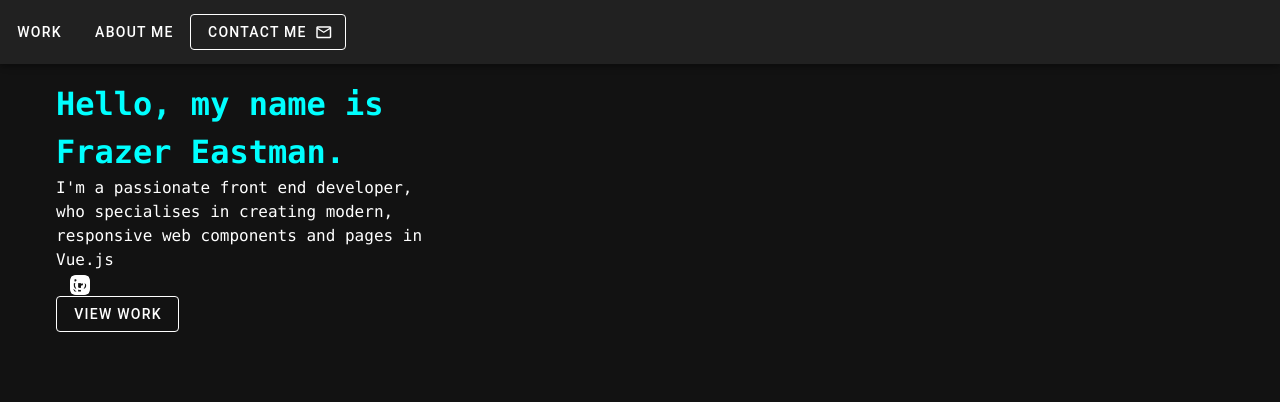
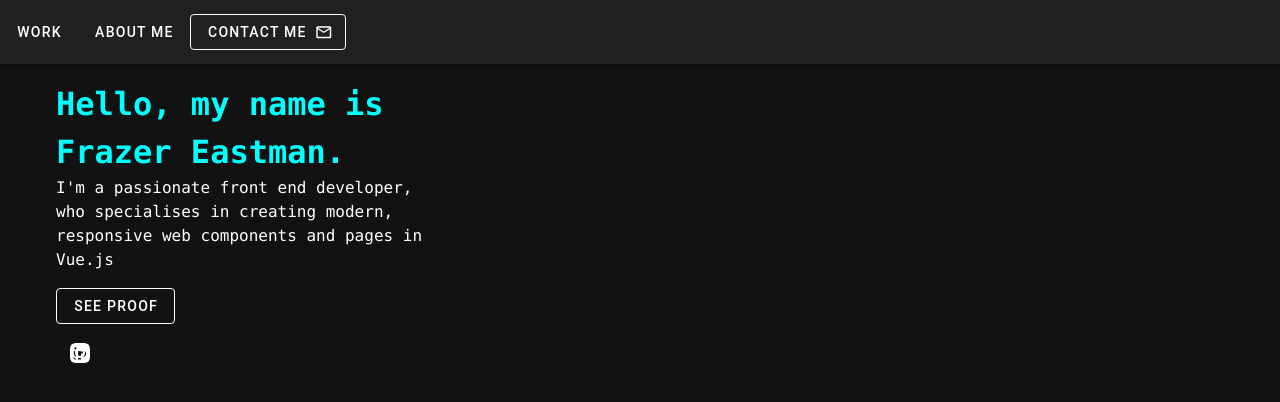
Before and after one commit to frazereastman/frazer-eastman-portfolio, a Vue app: page / in a window 1280 px wide. Shown: the top 402 px of the page. Built offline with nearby package versions, Linux system fonts and the light colour scheme.

Commit message:
minor tweaks

```diff
--- a/index.html
+++ b/index.html
@@ -5,7 +5,7 @@
   <meta charset="UTF-8" />
   <link rel="icon" href="/favicon.ico" />
   <meta name="viewport" content="width=device-width, initial-scale=1.0" />
-  <title>Welcome to Vuetify 3</title>
+  <title>Frazer Eastman</title>
 </head>
 
 <body>
--- a/src/components/HelloWorld.vue
+++ b/src/components/HelloWorld.vue
@@ -1,15 +1,15 @@
 <template>
-  <div>
-    <v-container>
-      <v-row>
+  <div class="h-full">
+    <v-container class="h-full">
+      <v-row class="h-full flex items-center">
         <v-col
           cols="12"
-          md="6"
+          sm="6"
           lg="4"
         >
           <homeBodyText />
+          <homeCTAButton />
           <socialIcons />
-          <homeCTAButton />
         </v-col>
       </v-row>
     </v-container>
--- a/src/components/HomeCTAButton.vue
+++ b/src/components/HomeCTAButton.vue
@@ -3,11 +3,19 @@
 </script>
 
 <template>
-    <v-btn
-        variant="outlined"
-    >
-        View Work
-    </v-btn>
+    <v-hover>
+        <template v-slot:default="{ isHovering, props }">
+            <v-btn
+                v-bind="props"
+                variant="outlined"
+                class="my-4"
+                :color="isHovering ? 'white' : ''"
+                :append-icon="isHovering ? 'mdi-arrow-right-thick' : ''"
+            >
+                See Proof
+            </v-btn>
+        </template>
+    </v-hover>
 </template>
 
 <style>
```
